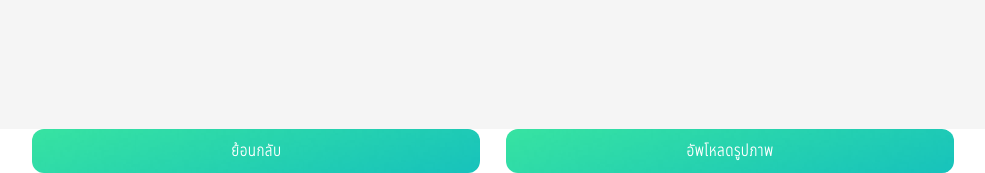
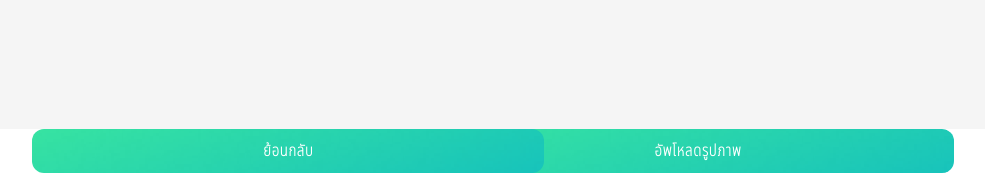
Before and after one commit to aideagems3/testforaideaupload2021, a Django app: page /example in a window 1280 px wide. Shown: the part 3994-4167 px from the top of the page, without its empty margins (70-1055 px from the left). Run offline with Django 3.2, Linux system fonts and the light colour scheme.

Commit message:
edit botton3

```diff
--- a/templates/example.html
+++ b/templates/example.html
@@ -88,7 +88,7 @@
           color: white;
           position: absolute;
 
-          width: 35%;
+          width: 40%;
 
         }
 
--- a/templates/objective.html
+++ b/templates/objective.html
@@ -92,7 +92,7 @@
   color: white;
   position: absolute;
 
-  width: 35%;
+  width: 40%;
 
 }
 
```
